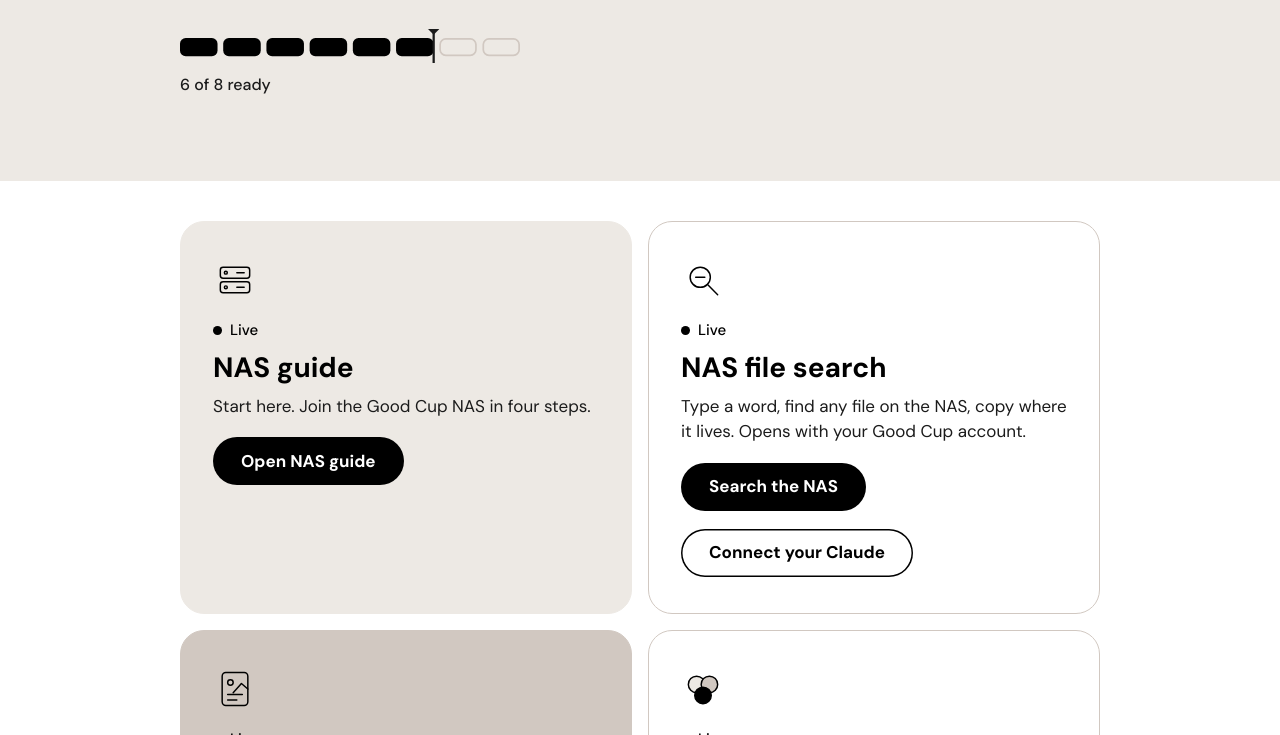
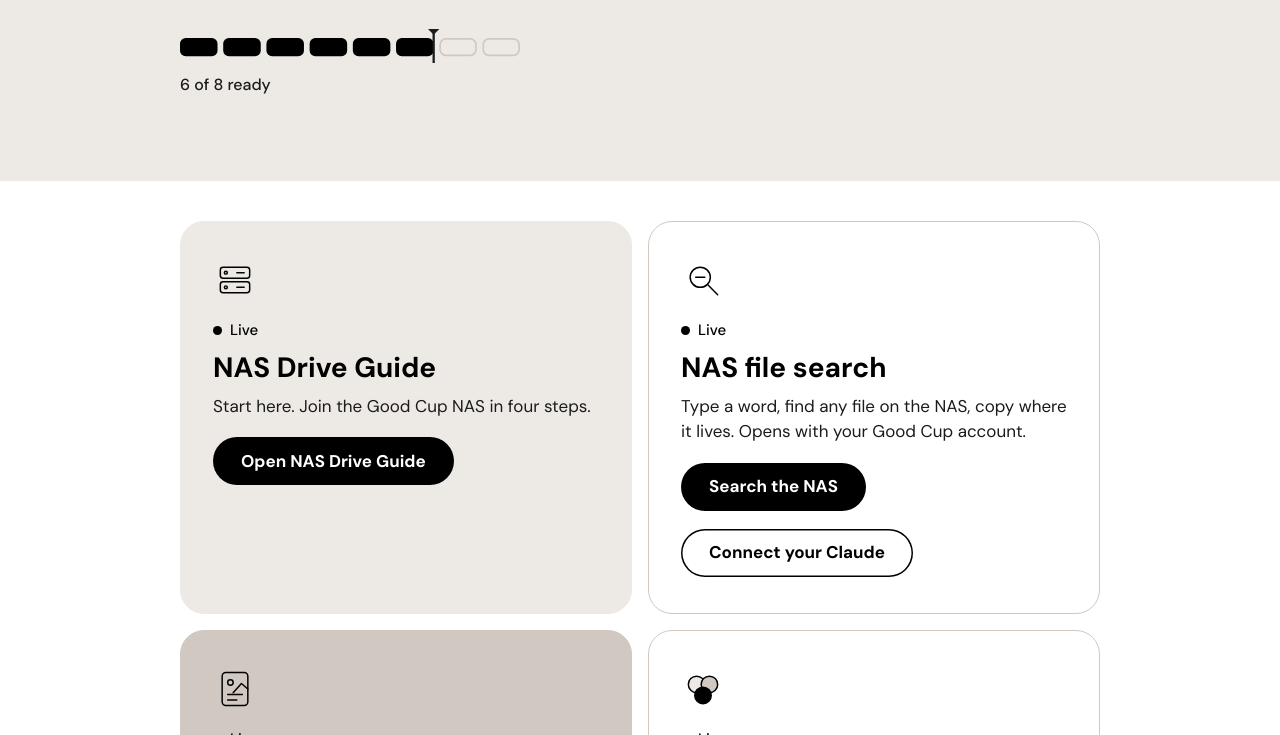
Before and after one commit to kirkvvisitacion-stack/studio, a plain HTML site: page index.html in a window 1280 px wide. Shown: the part 365-1100 px from the top of the page. Drawn offline with Linux system fonts and the light colour scheme.

Commit message:
Rename NAS guide to NAS Drive Guide
Co-Authored-By: Claude Sonnet 5.5 <noreply@anthropic.com>

```diff
--- a/index.html
+++ b/index.html
@@ -137,9 +137,9 @@ footer{margin-top:auto;border-top:1px solid var(--crema);padding:24px 0 32px;fon
         <article class="card t-crema">
           <div class="ico"><svg viewBox="0 0 48 48" aria-hidden="true"><rect x="8" y="10" width="32" height="12" rx="3"/><rect x="8" y="26" width="32" height="12" rx="3"/><circle cx="14" cy="16" r="1.6"/><circle cx="14" cy="32" r="1.6"/><path d="M26 16h8M26 32h8"/></svg></div>
           <span class="live"><span class="dot"></span>Live</span>
-          <h2>NAS guide</h2>
+          <h2>NAS Drive Guide</h2>
           <p>Start here. Join the Good Cup NAS in four steps.</p>
-          <div class="row2"><a class="btn" href="https://kirkvvisitacion-stack.github.io/goodcup-nas-guide/">Open NAS guide</a></div>
+          <div class="row2"><a class="btn" href="https://kirkvvisitacion-stack.github.io/goodcup-nas-guide/">Open NAS Drive Guide</a></div>
         </article>
         <article class="card t-white">
           <div class="ico"><svg viewBox="0 0 48 48" aria-hidden="true"><circle cx="21" cy="21" r="11"/><path d="M29.5 29.5L40 40"/><path d="M16 21h10"/></svg></div>
```
Also changed, not shown: handoff/nas-search.html (+1 -1 lines).
